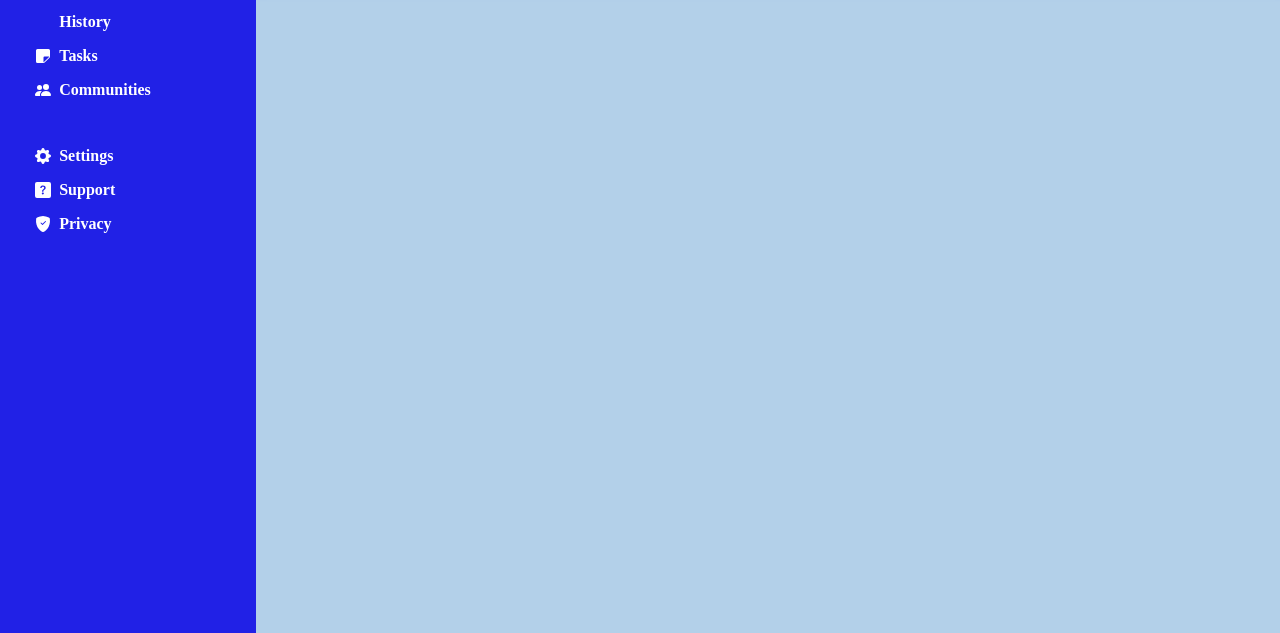
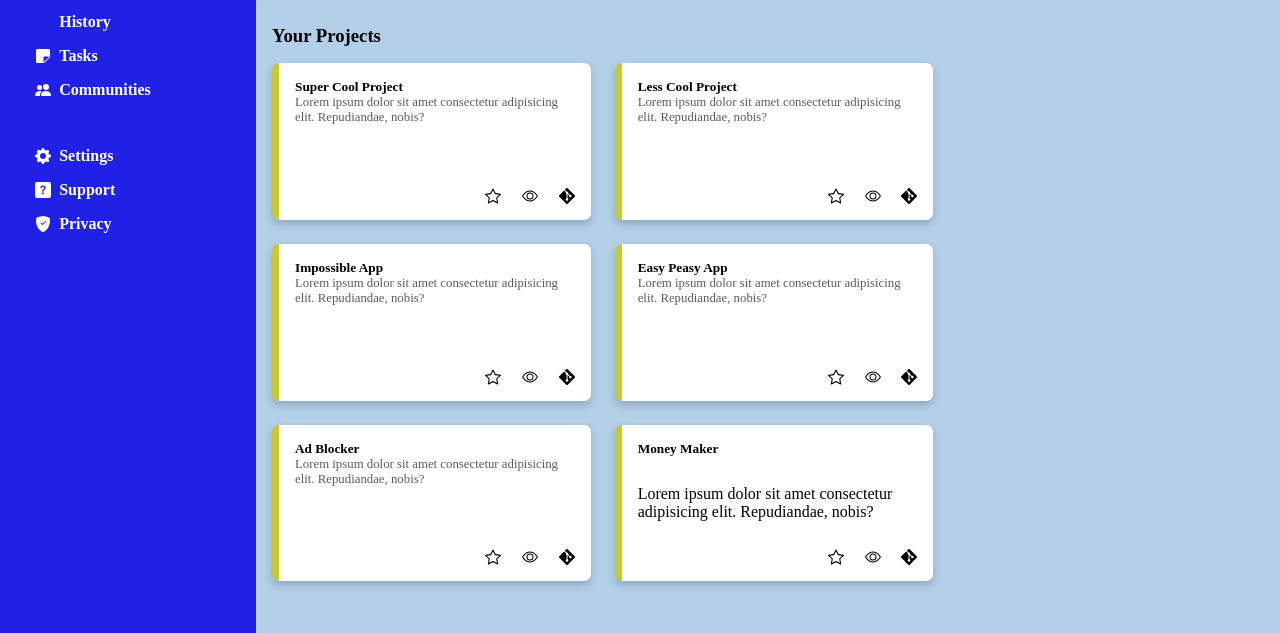
Before and after one commit to H-Rawat/admin-dashboard, a plain HTML site: page index.html in a window 1280 px wide. Shown: the part 167-800 px from the top of the page. Drawn offline with Linux system fonts and the light colour scheme.

Commit message:
finished the 'your projects' section

```diff
--- a/index.html
+++ b/index.html
@@ -86,7 +86,103 @@
             <button>Share</button>
           </div>
         </div>
-        <div class="main-content-body"></div>
+        <div class="main-content-body">
+          <div class="main-content-body-left">
+            <h3>Your Projects</h3>
+            <div class="your-projects">
+              <div class="your-project">
+                <div class="your-project-content">
+                  <h5>Super Cool Project</h5>
+                  <div class="your-project-text">
+                    Lorem ipsum dolor sit amet consectetur adipisicing elit.
+                    Repudiandae, nobis?
+                  </div>
+                </div>
+                <div class="your-project-icons">
+                  <img src="./assets/star.svg" alt="" /><img
+                    src="./assets/eye.svg"
+                    alt=""
+                  /><img src="./assets/git.svg" alt="" />
+                </div>
+              </div>
+              <div class="your-project">
+                <div class="your-project-content">
+                  <h5>Less Cool Project</h5>
+                  <div class="your-project-text">
+                    Lorem ipsum dolor sit amet consectetur adipisicing elit.
+                    Repudiandae, nobis?
+                  </div>
+                </div>
+                <div class="your-project-icons">
+                  <img src="./assets/star.svg" alt="" /><img
+                    src="./assets/eye.svg"
+                    alt=""
+                  /><img src="./assets/git.svg" alt="" />
+                </div>
+              </div>
+              <div class="your-project">
+                <div class="your-project-content">
+                  <h5>Impossible App</h5>
+                  <div class="your-project-text">
+                    Lorem ipsum dolor sit amet consectetur adipisicing elit.
+                    Repudiandae, nobis?
+                  </div>
+                </div>
+                <div class="your-project-icons">
+                  <img src="./assets/star.svg" alt="" /><img
+                    src="./assets/eye.svg"
+                    alt=""
+                  /><img src="./assets/git.svg" alt="" />
+                </div>
+              </div>
+              <div class="your-project">
+                <div class="your-project-content">
+                  <h5>Easy Peasy App</h5>
+                  <div class="your-project-text">
+                    Lorem ipsum dolor sit amet consectetur adipisicing elit.
+                    Repudiandae, nobis?
+                  </div>
+                </div>
+                <div class="your-project-icons">
+                  <img src="./assets/star.svg" alt="" /><img
+                    src="./assets/eye.svg"
+                    alt=""
+                  /><img src="./assets/git.svg" alt="" />
+                </div>
+              </div>
+              <div class="your-project">
+                <div class="your-project-content">
+                  <h5>Ad Blocker</h5>
+                  <div class="your-project-text">
+                    Lorem ipsum dolor sit amet consectetur adipisicing elit.
+                    Repudiandae, nobis?
+                  </div>
+                </div>
+                <div class="your-project-icons">
+                  <img src="./assets/star.svg" alt="" /><img
+                    src="./assets/eye.svg"
+                    alt=""
+                  /><img src="./assets/git.svg" alt="" />
+                </div>
+              </div>
+              <div class="your-project">
+                <h5>Money Maker</h5>
+                <div class="your-project-content">
+                  Lorem ipsum dolor sit amet consectetur adipisicing elit.
+                  Repudiandae, nobis?
+                </div>
+                <div class="your-project-icons">
+                  <img src="./assets/star.svg" alt="" /><img
+                    src="./assets/eye.svg"
+                    alt=""
+                  /><img src="./assets/git.svg" alt="" />
+                </div>
+              </div>
+            </div>
+          </div>
+          <div class="main-content-body-right-upper"></div>
+          <div class="main-content-body-right-lower"></div>
+        </div>
       </div>
     </div>
   </body>
--- a/style.css
+++ b/style.css
@@ -149,3 +149,50 @@
 .main-content-top-navbar-lower button:hover {
   background-color: rgb(185, 122, 243);
 }
+
+.main-content-body {
+  display: grid;
+  grid-template-columns: 2fr 1fr;
+  grid-template-rows: 1fr 1fr;
+
+  padding: 2rem 1rem;
+}
+
+.main-content-body-left {
+  grid-row: span 2;
+}
+
+.main-content-body-left h3 {
+  margin-bottom: 1rem;
+}
+
+.main-content-body-left .your-projects {
+  height: 90%;
+  display: grid;
+  grid-template-columns: 1fr 1fr;
+  grid-template-rows: 1fr 1fr 1fr;
+  grid-gap: 1.5rem;
+}
+
+.main-content-body-left .your-projects .your-project {
+  background-color: white;
+  border-left: 7px solid rgb(199, 199, 56);
+  border-radius: 7px;
+  box-shadow: 0 4px 8px 0 rgba(0, 0, 0, 0.2);
+  padding: 1rem;
+
+  display: flex;
+  flex-direction: column;
+  justify-content: space-between;
+}
+
+.your-project .your-project-text {
+  font-size: 0.8rem;
+  color: rgb(97, 88, 88);
+}
+
+.your-project .your-project-icons {
+  display: flex;
+  justify-content: flex-end;
+  column-gap: 1.3rem;
+}
```
Also changed, not shown: assets/eye.svg (added), assets/git.svg (added), assets/star.svg (added).
